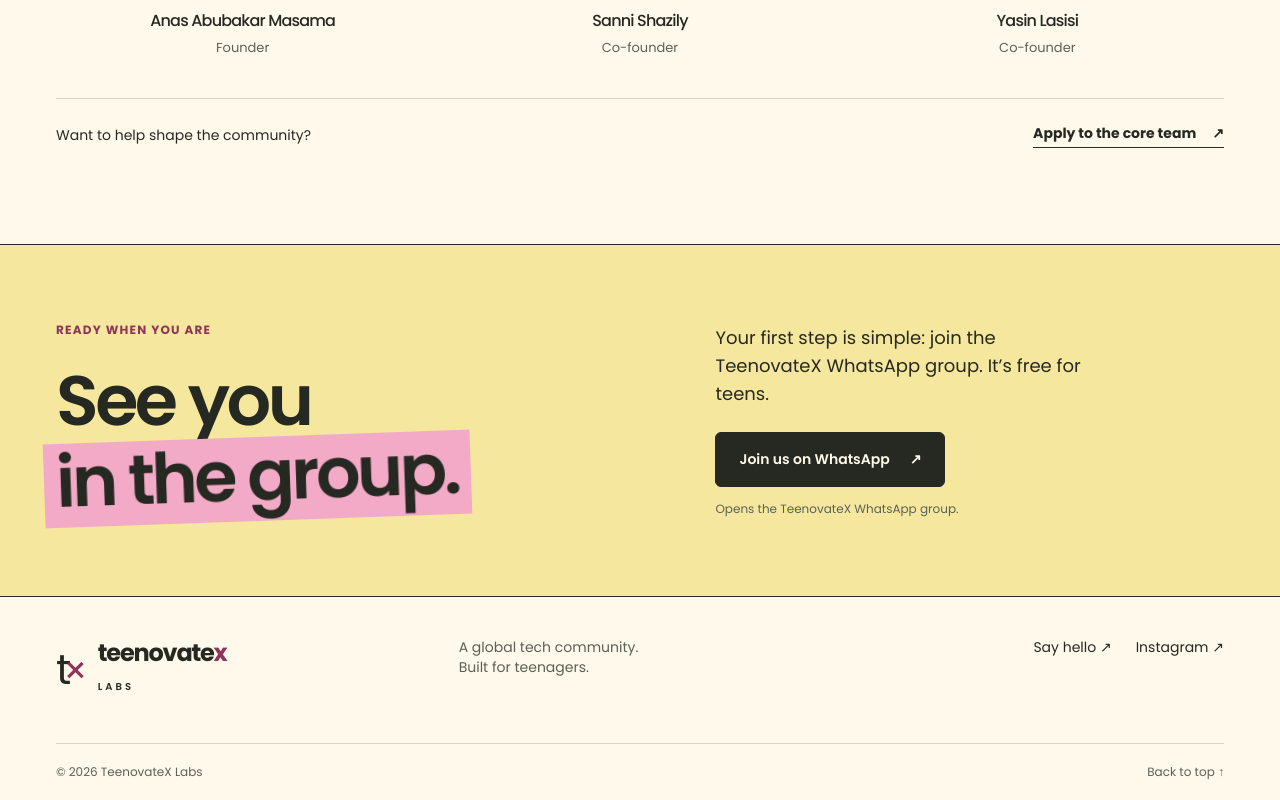
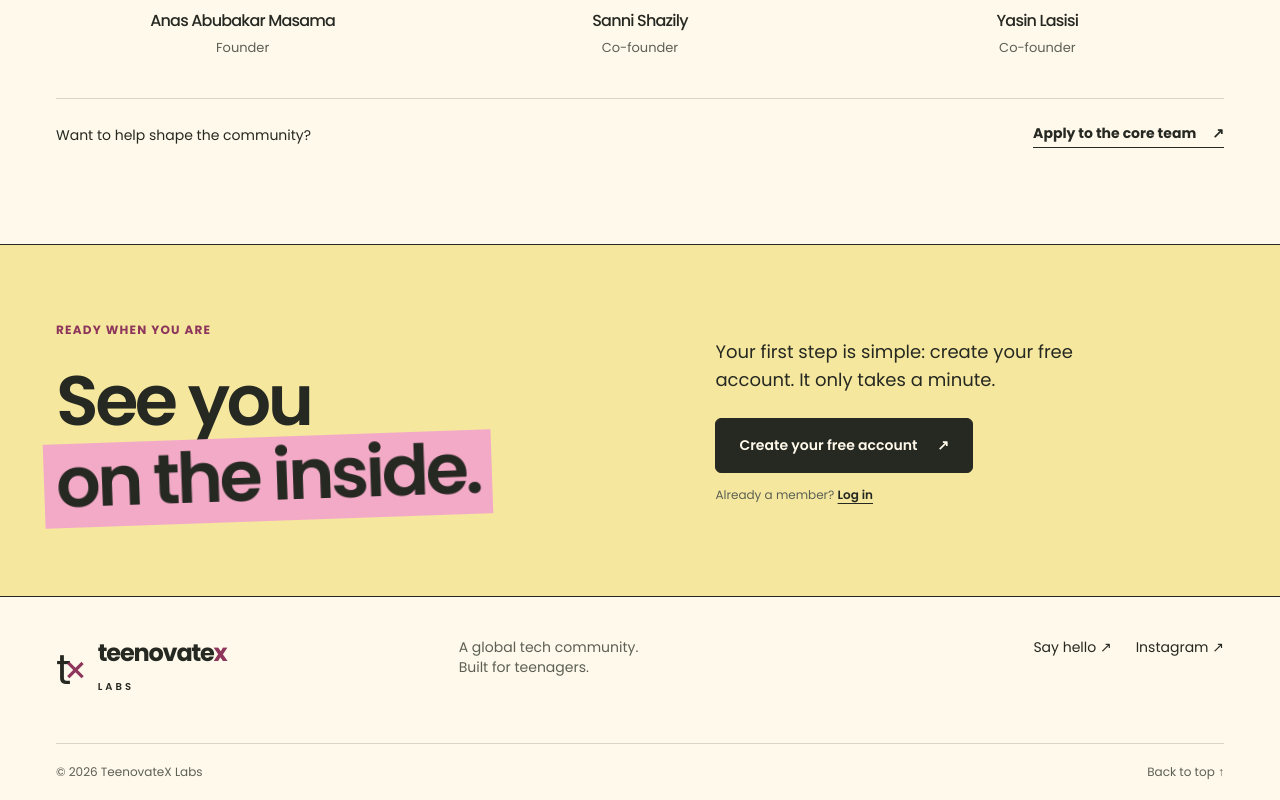
Before and after one commit to Teenovatex-Labs/frontend, a Next.js app: page / in a window 1280 px wide. Shown: the part 3971-4771 px from the top of the page. Built offline with nearby package versions, Linux system fonts and the light colour scheme; no server answers.

Commit message:
feat: replace WhatsApp CTA in Join section with signup/login links

```diff
--- a/src/components/Join.tsx
+++ b/src/components/Join.tsx
@@ -1,3 +1,5 @@
+import Link from "next/link";
+
 export default function Join() {
   return (
     <section id="join" className="border-y border-ink bg-yellow py-14 md:py-[75px]">
@@ -8,28 +10,26 @@ export default function Join() {
             See you
             <br />
             <span className="-ml-3 inline-block -rotate-2 bg-pink px-3 pb-2 pt-0.5">
-              in the group.
+              on the inside.
             </span>
           </h2>
         </div>
 
         <div>
           <p className="max-w-[380px] text-lg">
-            Your first step is simple: join the TeenovateX WhatsApp group.
-            It&rsquo;s free for teens.
+            Your first step is simple: create your free account. It only
+            takes a minute.
           </p>
 
-          <a
-            href="https://chat.whatsapp.com/HYphvnsGa4PAnoPxReTpHW"
-            target="_blank"
-            rel="noopener noreferrer"
-            className="btn mt-6"
-          >
-            Join us on WhatsApp <span>↗︎</span>
-          </a>
+          <Link href="/signup" className="btn mt-6">
+            Create your free account <span>↗︎</span>
+          </Link>
 
           <small className="mt-3.5 block text-xs text-muted">
-            Opens the TeenovateX WhatsApp group.
+            Already a member?{" "}
+            <Link href="/login" className="font-semibold text-ink underline underline-offset-4">
+              Log in
+            </Link>
           </small>
         </div>
       </div>
```
